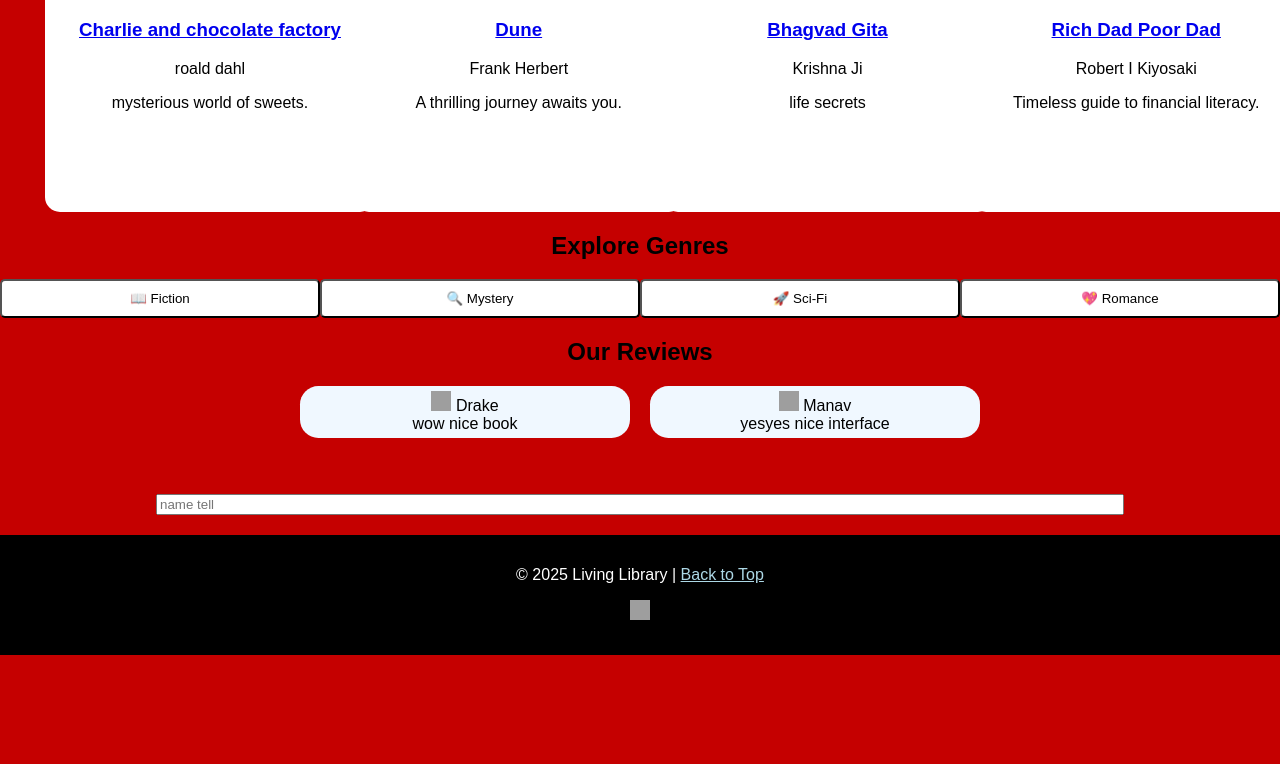
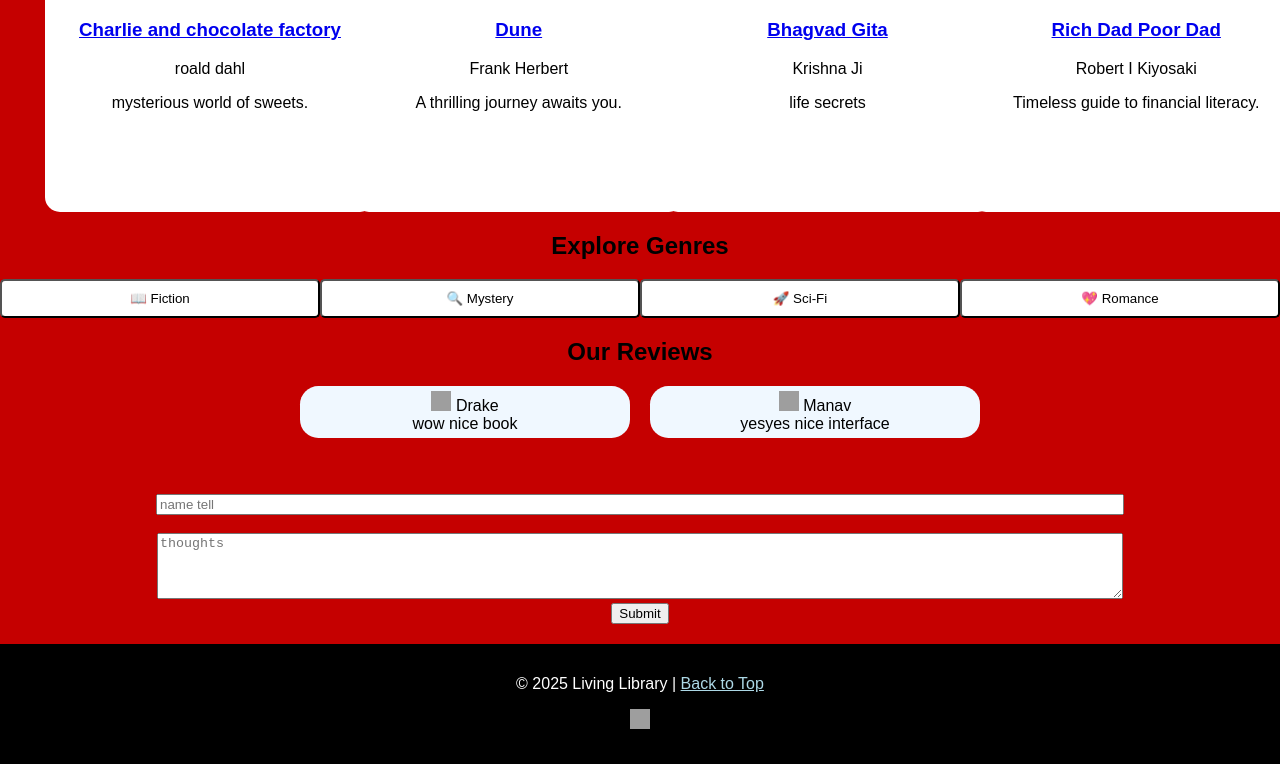
Before and after one commit to yeeter27906/aarnon-is-mmy-friend, a plain HTML site: page ha.html in a window 1280 px wide. Shown: the part 886-1650 px from the top of the page. Before the commit the page ends 1541 px from the top, so only its background shows below. Drawn offline with Linux system fonts and the light colour scheme; grey boxes are pictures that could not be loaded.

Commit message:
Created a form and added a submit button

```diff
--- a/cac.css
+++ b/cac.css
@@ -157,7 +157,10 @@ nav .searchbar {
 .namebox{
     width: 75%;
 }
-
+.write-review{
+    width:75%;
+    height: 60px;
+}
 
 footer {
     background: black;
--- a/ha.html
+++ b/ha.html
@@ -84,10 +84,14 @@ Manav
 </section>
 <section id="askforrev">
 <br><br>
+<form>
 <div class = "name">
 <input class="namebox" type="text" placeholder="name tell">
-</div>
+</div><br>
 
+<textarea class ="write-review" placeholder="thoughts"></textarea><br>
+<input type="submit">
+</form>
 </section>
 
 
```
